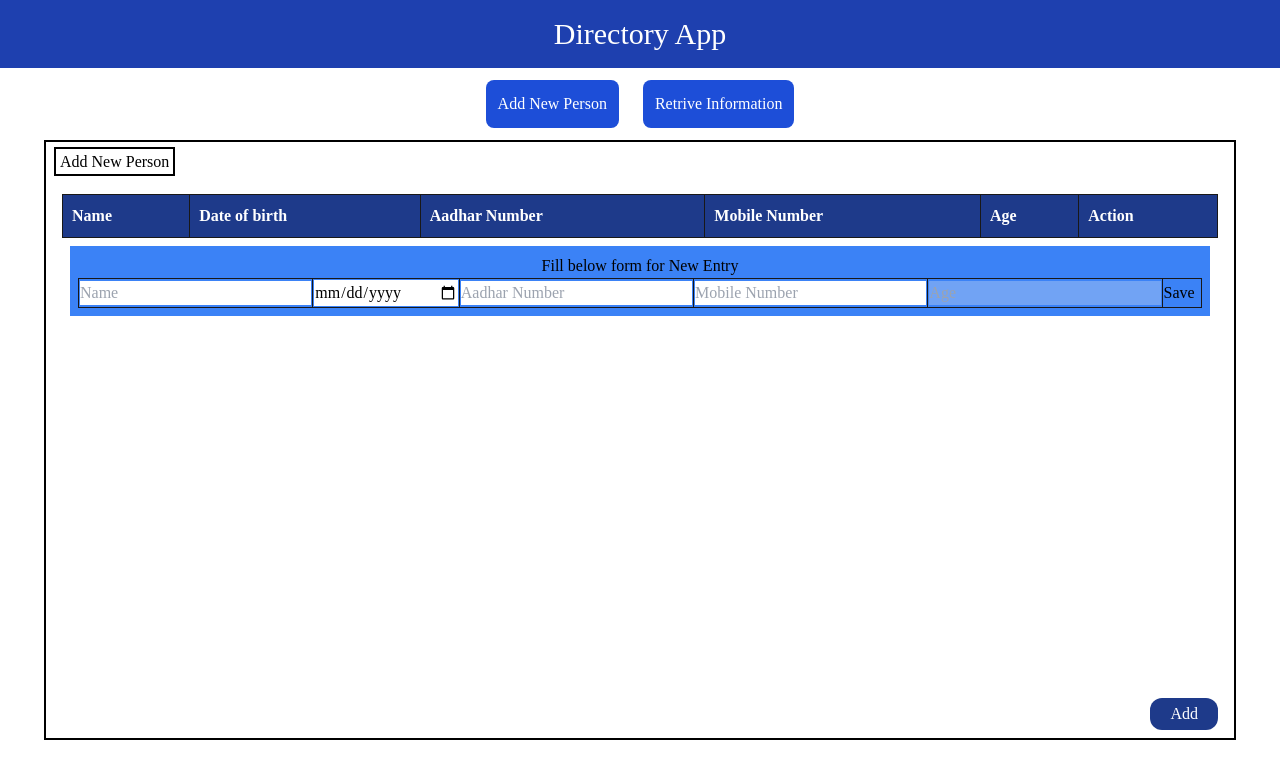
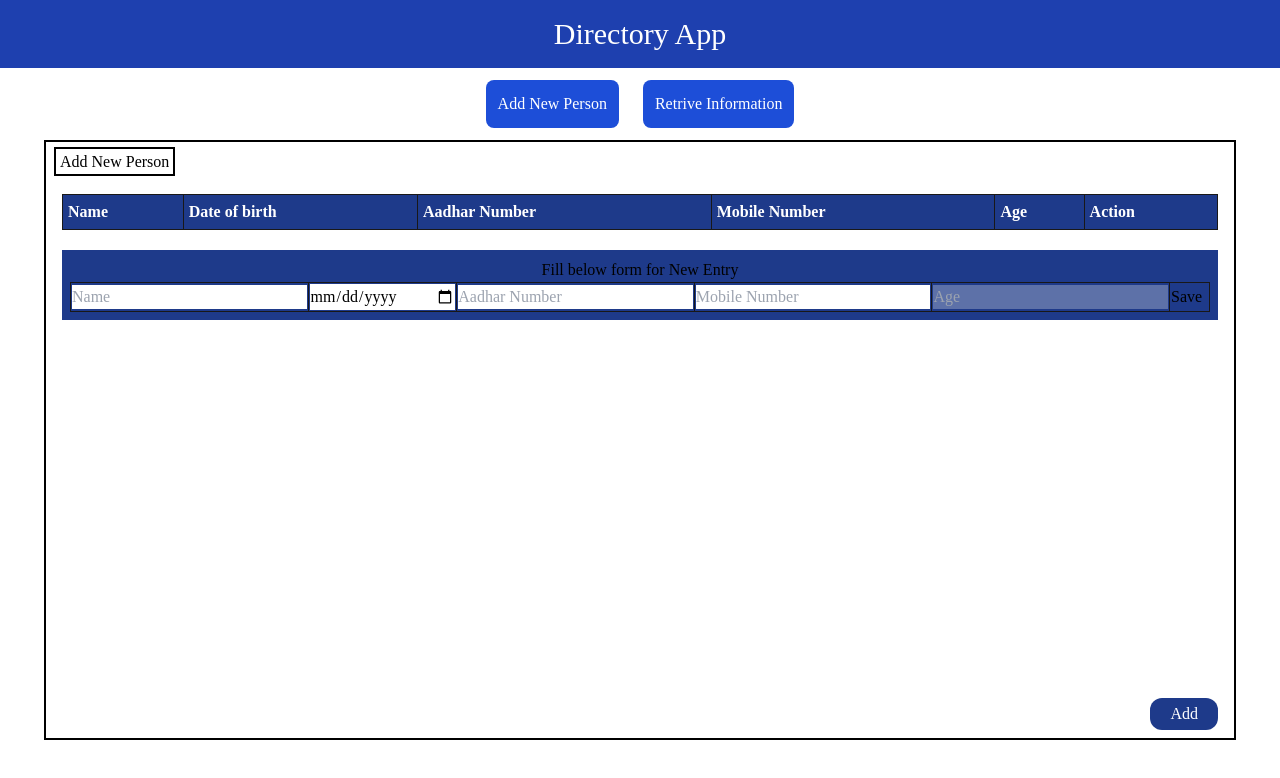
Before and after one commit to sheetalgithub30/directory_app, a React (Vite) app: page / in a window 1280 px wide. Both pictures are taken after a click on the button "Add". Shown: the top 778 px of the page. Built offline with nearby package versions, Linux system fonts and the light colour scheme.

Commit message:
done with new_info component

```diff
--- a/src/New.jsx
+++ b/src/New.jsx
@@ -1,7 +1,41 @@
 import React, { useState } from "react";
 
 function New() {
-   const[fill,setFill] = useState(false);
+  const [fill, setFill] = useState(false);
+  const [name, setName] = useState("");
+  const [dob, setDob] = useState("");
+  const [aadhar, setAadhar] = useState("");
+  const [mobile, setMobile] = useState("");
+  const [age, setAge] = useState("");
+
+  const [data, setData] = useState([]);
+
+
+  function handle(e){
+    setDob(e.currentTarget.value);
+    let age = Number(2024) - Number((e.currentTarget.value).split("-")[0]);
+    console.log(dob)
+    setAge(age)
+  }
+
+  function save() {
+    let obj = {};
+    obj.name = name;
+    obj.dob = dob;
+    obj.aadhar = aadhar;
+    obj.mobile = mobile;
+    obj.age = age;
+    setData([...data, obj]);
+    setFill(false);
+  }
+
+  function del(index){
+   let new_arr = [...data];
+   setData(new_arr.filter((e,ind)=>{
+    return ind!== index;
+   }));
+  }
+
   return (
     <div className="mx-11 border-2 border-black p-2">
       <span className="border-2 border-black p-1 ">Add New Person</span>
@@ -15,34 +49,77 @@ function New() {
             <th>Age</th>
             <th>Action</th>
           </tr>
-          <tr>
-            {/* <td>heelo</td>
-            <td>jdsjk</td>
-            <td>heelo</td>
-            <td>jdsjk</td>
-            <td>heelo</td>
-            <td>heelo</td> */}
-          </tr>
+
+          {data &&
+            data.map((e,index) => {
+             return <tr>
+                <td>{e.name}</td>
+                <td>{e.dob}</td>
+                <td>{e.aadhar}</td>
+                <td>{e.mobile}</td>
+                <td>{e.age}</td>
+                <td><button onClick={()=>del(index)}>Delete</button></td>
+              </tr>;
+            })}
         </table>
-        {fill ?
-        <div className="m-2 p-2 bg-blue-500">
+        {fill ? (
+          <div className="mt-5 p-2 bg-blue-900">
             <h2 className="text-center">Fill below form for New Entry</h2>
             <div className="flex justify-around items-center">
               <table id="info" className="w-full border-collapse">
                 <tr className="p-1 ">
-            <td><input type="text" placeholder="Name"></input></td>
-            <td><input type="date"></input></td>
-            <td><input type="number" placeholder="Aadhar Number"></input></td>
-            <td><input type="number" placeholder="Mobile Number"></input></td>
-            <td><input type="number" placeholder="Age" disabled></input></td>
-            <td><button>Save</button></td>
+                  <td>
+                    <input
+                      type="text"
+                      placeholder="Name"
+                      value={name}
+                      onChange={(e) => setName(e.currentTarget.value)}
+                    ></input>
+                  </td>
+                  <td>
+                    <input
+                      type="date"
+                      value={dob}
+                      onChange={(e) =>{
+                        handle(e)}}
+                    ></input>
+                  </td>
+                  <td>
+                    <input
+                      type="number"
+                      placeholder="Aadhar Number"
+                      value={aadhar}
+                      onChange={(e) => setAadhar(e.currentTarget.value)}
+                    ></input>
+                  </td>
+                  <td>
+                    <input
+                      type="number"
+                      placeholder="Mobile Number"
+                      value={mobile}
+                      onChange={(e) => setMobile(e.currentTarget.value)}
+                    ></input>
+                  </td>
+                  <td>
+                    <input type="number" placeholder="Age" value={age}
+                    disabled></input>
+                  </td>
+                  <td>
+                    <button onClick={save}>Save</button>
+                  </td>
                 </tr>
               </table>
             </div>
           </div>
-        :
-        <></>}
-        <button className="px-5 py-1 bg-blue-900 text-white rounded-xl absolute right-0 bottom-0" onClick={()=>setFill(true)}>Add</button>
+        ) : (
+          <></>
+        )}
+        <button
+          className="px-5 py-1 bg-blue-900 text-white rounded-xl absolute right-0 bottom-0"
+          onClick={() => setFill(true)}
+        >
+          Add
+        </button>
       </div>
     </div>
   );
--- a/src/index.css
+++ b/src/index.css
@@ -5,7 +5,7 @@
  td,th {
     border: 1px solid #191818;
     text-align: left;
-    padding: 9px;
+    padding: 5px;
   }
   #info td{
     padding: 1px;
```
Lines whose indentation alone changed are shown as unchanged.
